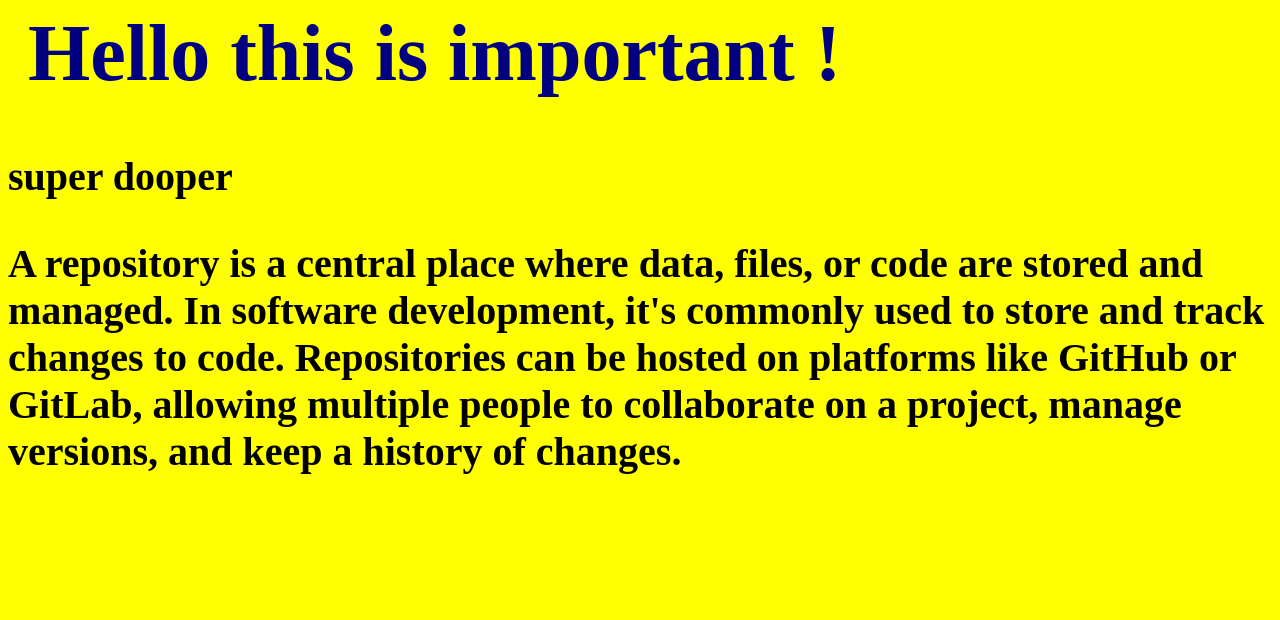
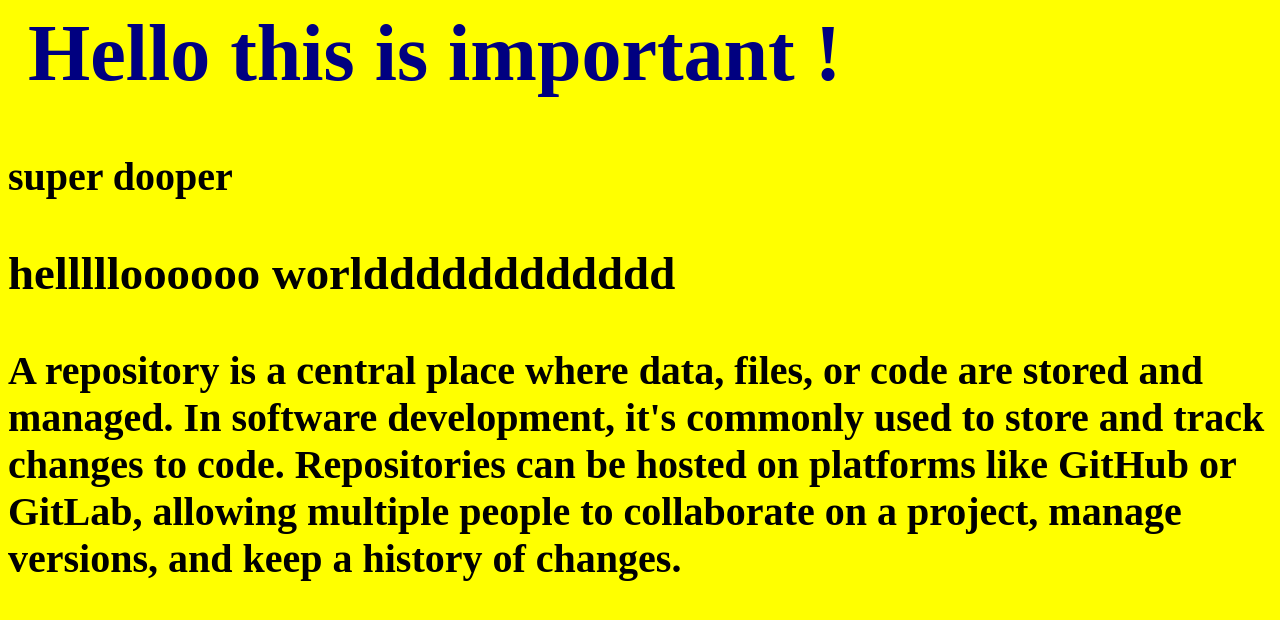
Before and after one commit to JB06102000/hello, a plain HTML site: page index.html in a window 1280 px wide. Drawn offline with Linux system fonts and the light colour scheme.

Commit message:
added h3 element

```diff
--- a/index.html
+++ b/index.html
@@ -6,6 +6,7 @@
 <body>
 <h1>Hello this is important !</h1>
 <div class="imp">super dooper</div>
+<h3>hellllloooooo worldddddddddddd</h3>
 <p>A repository is a central place where data, files, or code are stored and managed. In software development, it's commonly used to store and track changes to code. Repositories can be hosted on platforms like GitHub or GitLab, allowing multiple people to collaborate on a project, manage versions, and keep a history of changes.</p>
 </body>
 </html>
```
